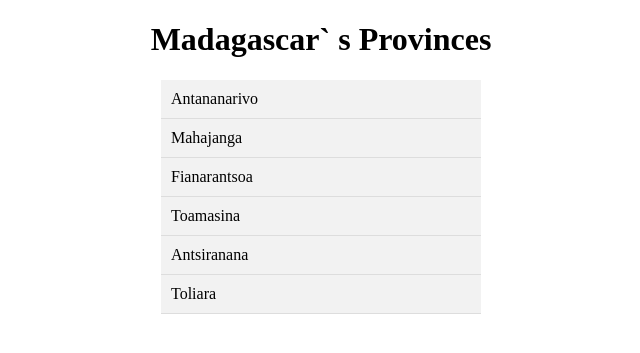
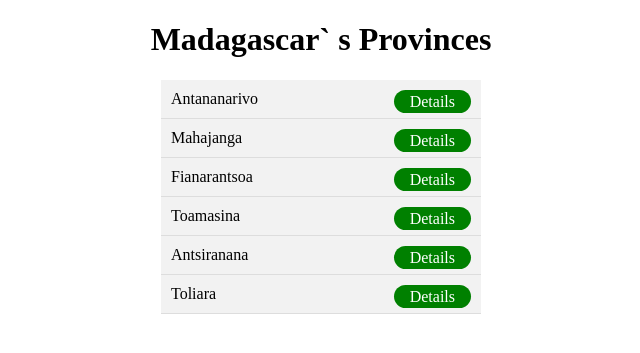
Before and after one commit to dkasrtg/MrRojo, a PHP site: page / in a window 1280 px wide. Shown: the top 353 px of the page, without its empty margins (319-959 px from the left). Run offline with PHP 8.4, Linux system fonts and the light colour scheme.

Commit message:
Update index.php

```diff
--- a/index.php
+++ b/index.php
@@ -16,7 +16,7 @@
 
     <ul>
       <?php foreach($provinces as $province){ ?>
-        <li><?= $province['nom'] ?></li>
+        <li><span><?= $province['nom']?></span><a href="region.php?id="<?= $province['idProvince']?>>Details</a></li>
       <?php } ?>
     </ul>
 
```
